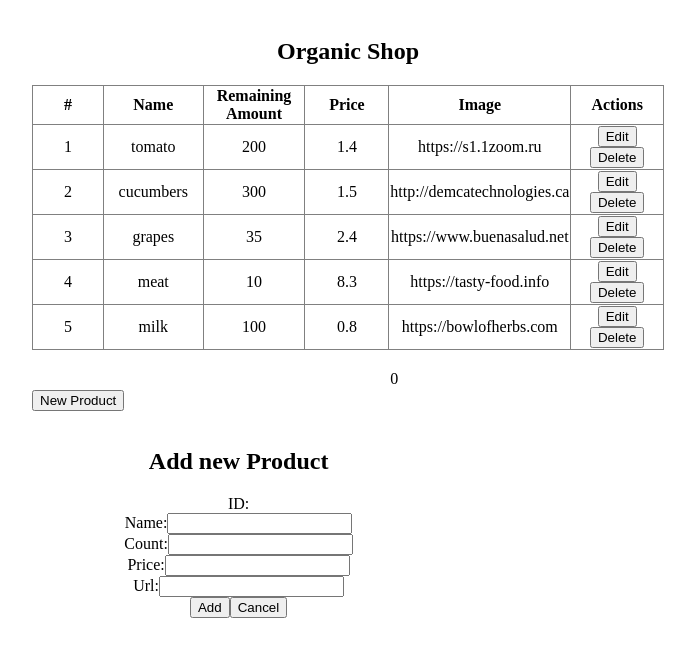
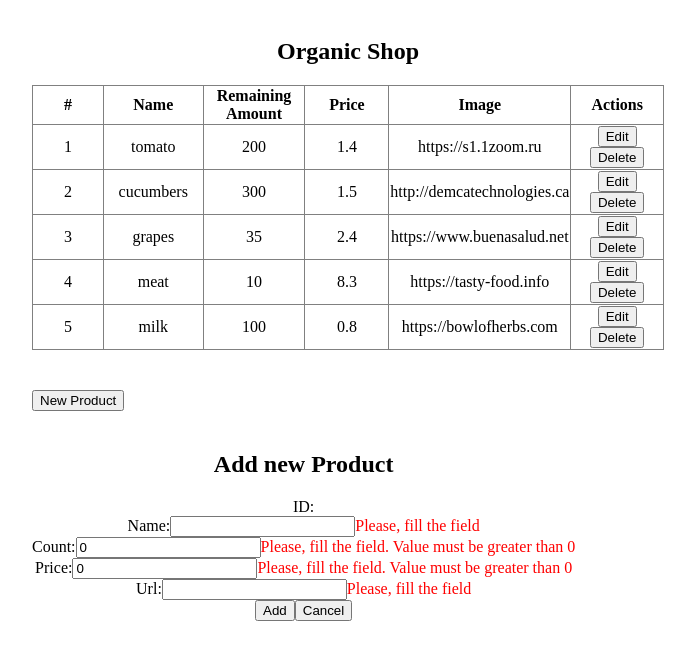
Before and after one commit to Zhenia-121/FD3-Zhukovets, a React app in the folder ishop3/: page / in a window 1280 px wide. Both pictures are taken after a click on the button "New Product". Shown: the top 660 px of the page, without its empty margins (292-987 px from the left). Built offline with nearby package versions, Linux system fonts and the light colour scheme.

Commit message:
Added Validation

```diff
--- a/ishop3/components/EditProductForm.js
+++ b/ishop3/components/EditProductForm.js
@@ -15,43 +15,50 @@ class EditProductForm extends React.Component {
         cbSave: PropTypes.func.isRequired,
         cbCancel: PropTypes.func.isRequired
     }
-    state = {
-        name: this.props.product.name,
-        count: this.props.product.count,
-        price: this.props.product.price,
-        url: this.props.product.url
-    }
-    // static getDerivedStateFromProps(nextProps,prevState) {
-    //     return {
-    //         name: nextProps.product.name,
-    //         count: nextProps.product.count,
-    //         price: nextProps.product.price,
-    //         url: nextProps.product.url
-    //     };
-    // }
-    componentWillReceiveProps =  (nextProps) => {
+    errorMessages = {
+        textInput: "Please, fill the field",
+        numberInput: "Please, fill the field. Value must be greater than 0"
+    };
+    constructor(props) {
+        super(props);
+        this.state = {
+            name: this.props.product.name,
+            count: this.props.product.count,
+            price: this.props.product.price,
+            validateObject: {
+                url: this.validateTextInput(this.props.product.url),
+                name: this.validateTextInput(this.props.product.name),
+                count: this.validateNumberInput(this.props.product.count),
+                price: this.validateNumberInput(this.props.product.price),
+            }
+        }
+    };
+    validateTextInput = (text) => { return text && text.length > 1; }
+    validateNumberInput = (number) => { return number && number > 0; }
+    changeInput = (EO) => {
+        var value = EO.target.value;
+        let inputName = EO.target.name;
+        if (EO.target.type === 'number')
+            value = +value;
         this.setState({
-            name: nextProps.product.name,
-            count: nextProps.product.count,
-            price: nextProps.product.price,
-            url: nextProps.product.url
-        });
+            [inputName]: value
+        })
     }
     changeName = (EO) => {
         let value = EO.target.value;
-        console.log(value);
+        console.log(EO.target.type);
         this.setState({
             name:value
         });
     }
     changePrice = (EO) => {
         this.setState({
-            price:EO.target.value
+            price:+EO.target.value
         });
     }
     changeCount = (EO) => {
         this.setState({
-            count:EO.target.value
+            count:+EO.target.value
         });
     }
     changeUrl = (EO) => {
@@ -59,13 +66,24 @@ class EditProductForm extends React.Component {
             url:EO.target.value
         });
     }
-    saveProduct = () => {
-        if (this.props.mode === 'create')
-            this.props.cbSave(this.state, null)
-        this.props.cbSave(this.state, this.props.product.id);
+    saveProduct = (EO) => {
+        // EO.stopPropagation();
+        this.props.cbSave({id: this.props.product.id, ...this.state});
     }
     cancel = () => {
-
+        this.props.cbCancel();
+    }
+    blurHandler = (EO) => {
+        let value = EO.target.value;
+        let inputName = EO.target.name;
+        let isValid;
+        if (EO.target.type === 'text')
+            isValid = this.validateTextInput(value);
+        else if (EO.target.type === 'number')
+            isValid = this.validateNumberInput(+value);
+        this.setState((currState, props) => ({
+            validateObject: {...currState.validateObject, [inputName]: isValid}
+        }));
     }
     render() {
         return (
@@ -89,22 +107,26 @@ class EditProductForm extends React.Component {
                     }
                     <div>
                         <label>Name:</label>
-                        <input type="text" name="name" value={this.state.name} onChange={this.changeName}/>
+                        <input type="text" name="name" required value={this.state.name || ''} onChange={this.changeName} onBlur={this.blurHandler}/>
+                        {(!this.state.validateObject.name) && <span style={{color:'red'}}>{this.errorMessages.textInput}</span>}
                     </div>
                     <div>
                         <label>Count:</label>
-                        <input type="number" name="count" value={this.state.count} onChange={this.changeCount}/>
+                        <input type="number" name="count" value={this.state.count || 0} onChange={this.changeCount} onBlur={this.blurHandler}/>
+                        {(!this.state.validateObject.count) && <span style={{color:'red'}}>{this.errorMessages.numberInput}</span>}
                     </div>
                     <div>
                         <label>Price:</label>
-                        <input type="number" name="price" value={this.state.price} onChange={this.changePrice}/>
+                        <input type="number" name="price" value={this.state.price || 0} onChange={this.changePrice} onBlur={this.blurHandler}/>
+                        {(!this.state.validateObject.price) && <span style={{color:'red'}}>{this.errorMessages.numberInput}</span>}
                     </div>
                     <div>
                         <label>Url:</label>
-                        <input type="text" name="url" value={this.state.url} onChange={this.changeUrl}/>
+                        <input type="text" name="url" value={this.state.url || ''} onChange={this.changeUrl} onBlur={this.blurHandler}/>
+                        {(!this.state.validateObject.url) && <span style={{color:'red'}}>{this.errorMessages.textInput}</span>}
                     </div>
                 </form>
-                <input type="button" value="Add" onClick={this.saveProduct}/>
+                <input type="button" value={(this.props.mode === 'create') ? "Add": "Save"} onClick={this.saveProduct}/>
                 <input type="button" value="Cancel" onClick={this.cancel}/>
             </div>
         )
--- a/ishop3/components/Product.js
+++ b/ishop3/components/Product.js
@@ -14,7 +14,8 @@ class Product extends React.Component{
         cbClick: PropTypes.func.isRequired,
         cbEdit: PropTypes.func.isRequired
     }
-    deleteProduct = () => {
+    deleteProduct = (EO) => {
+        EO.stopPropagation();
         this.props.cbDelete(this.props.id);
     }
     editProduct = (EO) => {
--- a/ishop3/components/ProductsTable.js
+++ b/ishop3/components/ProductsTable.js
@@ -13,49 +13,48 @@ class ProductsTable extends React.Component {
   state = {
     mode: null,
     selected: null,
-    selectedProduct: null,
     products: this.props.products.slice()
   }
   clickProduct = (productId) => {
     this.setState(
       {
         mode: 'view',
-        selected: productId,
-        selectedProduct: this.props.products.find(p => p.id === productId)
+        selected: productId
       });
   }
   editProduct = (productId) => {
     console.log(productId);
     this.setState({
         mode: 'edit',
-        selected: productId,
-        selectedProduct: this.props.products.find(p => p.id === productId)
+        selected: productId
       }
     );
   }
-  saveProduct(savingProduct, id) {
-      if (!id) {
-        // находим максимальный id продуктов и уыеличиваем на единицу
-        let id = this.state.products.reduce((a, b) => (a.id > b.id ? a.id : b.id)) + 1;
-        console.log(id);
-        savingProduct.id = id;
-        console.log(savingProduct);
+  saveProduct = (savingProduct) => {
+      if (!savingProduct.id) {
+        // находим максимальный id продуктов и увеличиваем на единицу
+        let newId = this.state.products.reduce((a, b) => (a.id > b.id ? a.id : b.id)) + 1;
+        savingProduct.id = newId;
         this.setState((currState, props) => ({
-           products: currState.products.push(savingProduct)
+          mode: null,
+          selected: null,
+          products: [...currState.products, savingProduct]
         }));
       }
       else {
-        ind = this.state.products.findIndex(p => p.id === id);
         this.setState((currState, props) => ({
-          products: currState.products.splice(index, 1, savingProduct)
+          mode: null,
+          selected: null,
+          products: currState.products.map(p => {
+            return (p.id !== savingProduct.id) ? p: savingProduct;
+          })
        }));
       }
   }
   createProduct = () => {
     this.setState({
       mode: 'create',
-      selected : 0,
-      selectedProduct: {}
+      selected : 0
     });
   }
   deleteProduct = (productId) => {
@@ -65,13 +64,14 @@ class ProductsTable extends React.Component {
       }));
     }
   }
-  cancel() {
+  cancel = () => {
     this.setState({
-      mode: null
+      mode: null,
+      selected: null
     })
   }
   render() {
-    var productsInTable = this.state.products.map(p =>
+    let productsInTable = this.state.products.map(p =>
       <Product
         key={p.id}
         id={p.id}
@@ -84,7 +84,11 @@ class ProductsTable extends React.Component {
         cbDelete={this.deleteProduct}
         cbEdit={this.editProduct}
       />);
+      let selectedProduct = {};
+      if (this.state.selected)
+        selectedProduct = this.state.products.find(p => p.id === this.state.selected);
     return (
+      <div>
       <div className='ProductsTable'>
         <h2>{this.props.storeName}</h2>
         <table className='products'>
@@ -102,6 +106,7 @@ class ProductsTable extends React.Component {
             {productsInTable}
           </tbody>
         </table>
+      </div>
       <div className="NewProduct">
           <div className="NewProductBtn">
           {
@@ -112,17 +117,17 @@ class ProductsTable extends React.Component {
       </div>
       <div className="ViewCard">
         {
-          (this.state.selected && this.state.mode === 'view') &&
+          (this.state.mode === 'view' && this.state.selected ) &&
               <ProductCard
-                product={this.state.selectedProduct}
+                product={selectedProduct}
             />
         }
       </div>
-      <div className="EditCard">
+      <div key={this.state.selected} className="EditCard">
       {
           (this.state.mode === 'edit' || this.state.mode === 'create') &&
           <EditProductForm
-              product={this.state.selectedProduct}
+              product={selectedProduct}
               mode = {this.state.mode}
               cbSave = {this.saveProduct}
               cbCancel = {this.cancel}
```
